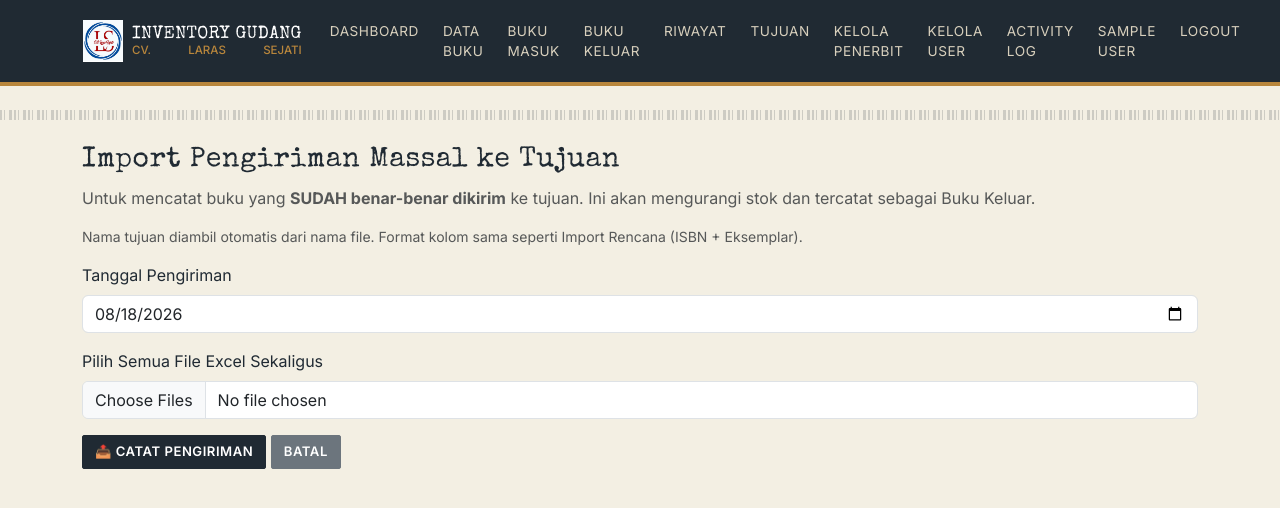
After one commit to echsanaji-cell/inventory-gudang, a Flask app: page /tujuan/import-pengiriman-massal in a window 1280 px wide. The commit adds this page. Shown: the top 508 px of the page. Run offline with Flask 3, Linux system fonts and the light colour scheme; the visitor is signed in with stand-in values (Sample User, id 1); some libraries are stand-ins or nearby versions.

```diff
--- a/app.py
+++ b/app.py
@@ -2860,5 +2860,255 @@ def tujuan_import_rencana_massal():
 
     return render_template('tujuan/import_rencana_massal.html')
 
+# ------------------ IMPORT MASSAL PENGIRIMAN (BUKU KELUAR PER TUJUAN) ------------------
+@app.route('/tujuan/import-pengiriman-massal', methods=['GET', 'POST'])
+@login_required
+@admin_required
+def tujuan_import_pengiriman_massal():
+    if request.method == 'POST':
+        files = request.files.getlist('files')
+        tanggal_kirim = request.form.get('tanggal_kirim', '').strip() or datetime.now().date().isoformat()
+
+        if not files or files[0].filename == '':
+            flash('Pilih minimal satu file.', 'danger')
+            return render_template('tujuan/import_pengiriman_massal.html', today=datetime.now().date().isoformat())
+
+        conn = get_db_connection()
+        cur = conn.cursor()
+
+        cur.execute("SELECT id, nama FROM tujuan")
+        semua_tujuan = cur.fetchall()
+        peta_tujuan = {}
+        for t in semua_tujuan:
+            key = re.sub(r'\s+', ' ', t['nama'].strip().lower())
+            peta_tujuan.setdefault(key, []).append(t['id'])
+
+        cur.execute("SELECT id, isbn, stok FROM buku")
+        peta_buku = {b['isbn'].strip(): {'id': b['id'], 'stok': b['stok']} for b in cur.fetchall()}
+
+        file_berhasil = 0
+        file_tujuan_tidak_ketemu = []
+        file_nama_bentrok = []
+        file_gagal_baca = []
+        file_ada_duplikat = []
+        file_stok_kurang = []  # (nama_file, [(isbn, diminta, tersedia), ...])
+        total_baris_masuk = 0
+        total_isbn_tidak_ketemu = 0
+
+        for f in files:
+            nama_file = f.filename
+            if not nama_file or not nama_file.lower().endswith(('.xls', '.xlsx')):
+                continue
+
+            nama_tanpa_ext = re.sub(r'\.(xls|xlsx)$', '', nama_file, flags=re.IGNORECASE)
+            bagian_nama = re.sub(r'^\d+[\.\s_\-]+', '', nama_tanpa_ext)
+            nama_tujuan_dicari = re.sub(r'[_\s]+', ' ', bagian_nama).strip().lower()
+
+            daftar_id_cocok = peta_tujuan.get(nama_tujuan_dicari, [])
+
+            if len(daftar_id_cocok) == 0:
+                file_tujuan_tidak_ketemu.append(nama_file)
+                continue
+            if len(daftar_id_cocok) > 1:
+                file_nama_bentrok.append(f'{nama_file} → cocok dengan {len(daftar_id_cocok)} tujuan sekaligus')
+                continue
+
+            tujuan_id = daftar_id_cocok[0]
+
+            try:
+                semua_rows = baca_excel_universal(f)
+            except Exception:
+                file_gagal_baca.append(nama_file)
+                continue
+
+            header_row_idx = None
+            kolom_index = {}
+            alias_kolom = {'isbn': ['isbn'], 'eksemplar': ['eksemplar', 'jumlah eksemplar', 'jumlah']}
+
+            for i, row in enumerate(semua_rows[:15]):
+                row_values = [str(cell).strip().lower() if cell is not None else '' for cell in row]
+                if 'isbn' in row_values:
+                    header_row_idx = i
+                    for field, kemungkinan_nama in alias_kolom.items():
+                        for nama in kemungkinan_nama:
+                            if nama in row_values:
+                                kolom_index[field] = row_values.index(nama)
+                                break
+                    break
+
+            if header_row_idx is None or 'isbn' not in kolom_index:
+                file_gagal_baca.append(nama_file)
+                continue
+
+            agregasi_per_buku = {}
+            isbn_muncul = {}
+
+            for row in semua_rows[header_row_idx + 1:]:
+                idx_isbn = kolom_index.get('isbn')
+                idx_eks = kolom_index.get('eksemplar')
+
+                if idx_isbn is None or idx_isbn >= len(row) or row[idx_isbn] is None:
+                    continue
+
+                isbn = str(row[idx_isbn]).strip()
+                if not isbn:
+                    continue
+
+                try:
+                    eksemplar = int(float(row[idx_eks])) if idx_eks is not None and idx_eks < len(row) and row[idx_eks] else 1
+                except (ValueError, TypeError):
+                    eksemplar = 1
+
+                isbn_muncul[isbn] = isbn_muncul.get(isbn, 0) + 1
+
+                info_buku = peta_buku.get(isbn)
+                if not info_buku:
+                    total_isbn_tidak_ketemu += 1
+                    continue
+
+                agregasi_per_buku[info_buku['id']] = agregasi_per_buku.get(info_buku['id'], 0) + eksemplar
+
+            isbn_dobel = [isbn for isbn, jumlah in isbn_muncul.items() if jumlah > 1]
+            if isbn_dobel:
+                file_ada_duplikat.append((nama_file, isbn_dobel))
+
+            # cek stok cukup sebelum proses transaksi
+            stok_kurang_file = []
+            for buku_id, jumlah_diminta in agregasi_per_buku.items():
+                cur.execute("SELECT isbn, stok FROM buku WHERE id = %s", (buku_id,))
+                b = cur.fetchone()
+                if b and b['stok'] < jumlah_diminta:
+                    stok_kurang_file.append((b['isbn'], jumlah_diminta, b['stok']))
+
+            if stok_kurang_file:
+                file_stok_kurang.append((nama_file, stok_kurang_file))
+                continue  # skip seluruh file ini, jangan proses sebagian
+
+            for buku_id, jumlah in agregasi_per_buku.items():
+                cur.execute(
+                    """INSERT INTO transaksi (buku_id, tipe, jumlah, user_id, tanggal, tujuan_id, keterangan)
+                       VALUES (%s, 'keluar', %s, %s, %s, %s, %s)""",
+                    (buku_id, jumlah, session['user_id'], tanggal_kirim, tujuan_id, f'Import massal: {nama_file}')
+                )
+                cur.execute(
+                    "UPDATE buku SET stok = stok - %s, updated_at = NOW() WHERE id = %s",
+                    (jumlah, buku_id)
+                )
+                total_baris_masuk += 1
+
+            file_berhasil += 1
+
+        conn.commit()
+        cur.close()
+        conn.close()
+
+        catat_aktivitas('Import Pengiriman Massal', f'{file_berhasil} file diproses, {total_baris_masuk} baris pengiriman dicatat')
+
+        pesan = f'{file_berhasil} file berhasil diproses ({total_baris_masuk} baris pengiriman dicatat).'
+        if file_tujuan_tidak_ketemu:
+            pesan += f' {len(file_tujuan_tidak_ketemu)} file nama tujuannya tidak ditemukan.'
+        if file_nama_bentrok:
+            pesan += f' {len(file_nama_bentrok)} file nama tujuannya bentrok.'
+        if file_gagal_baca:
+            pesan += f' {len(file_gagal_baca)} file gagal dibaca/format salah.'
+        if total_isbn_tidak_ketemu:
+            pesan += f' {total_isbn_tidak_ketemu} baris ISBN tidak ditemukan di Data Buku.'
+        if file_ada_duplikat:
+            pesan += f' {len(file_ada_duplikat)} file punya ISBN dobel (sudah dijumlahkan).'
+        if file_stok_kurang:
+            pesan += f' {len(file_stok_kurang)} file DILEWATI karena stok tidak cukup — lihat detail di bawah.'
+
+        return render_template(
+            'tujuan/import_pengiriman_massal.html',
+            hasil=True, pesan=pesan,
+            file_tujuan_tidak_ketemu=file_tujuan_tidak_ketemu,
+            file_nama_bentrok=file_nama_bentrok,
+            file_gagal_baca=file_gagal_baca,
+            file_ada_duplikat=file_ada_duplikat,
+            file_stok_kurang=file_stok_kurang
+        )
+
+    return render_template('tujuan/import_pengiriman_massal.html', today=datetime.now().date().isoformat())
+
+# ------------------ SCAN CEPAT: CATAT PENGIRIMAN PER SCAN ------------------
+@app.route('/tujuan/<int:tujuan_id>/scan', methods=['POST'])
+@login_required
+@viewer_blocked
+def tujuan_scan_kirim(tujuan_id):
+    isbn = request.json.get('isbn', '').strip() if request.is_json else request.form.get('isbn', '').strip()
+
+    if not isbn:
+        return {'success': False, 'message': 'ISBN kosong.'}, 400
+
+    conn = get_db_connection()
+    cur = conn.cursor()
+
+    cur.execute("SELECT id, judul, stok FROM buku WHERE isbn = %s", (isbn,))
+    buku = cur.fetchone()
+
+    if not buku:
+        cur.close()
+        conn.close()
+        return {'success': False, 'message': f'ISBN {isbn} tidak ditemukan di Data Buku.'}
+
+    if buku['stok'] <= 0:
+        cur.close()
+        conn.close()
+        return {'success': False, 'message': f'Stok "{buku["judul"]}" sudah habis (0).'}
+
+    try:
+        # cek apakah sudah ada baris transaksi scan cepat untuk buku+tujuan ini hari ini, kalau ada tambah jumlahnya
+        cur.execute(
+            """SELECT id, jumlah FROM transaksi
+               WHERE tujuan_id = %s AND buku_id = %s AND tipe = 'keluar'
+                     AND tanggal = CURRENT_DATE AND keterangan = 'Scan Cepat Tujuan'""",
+            (tujuan_id, buku['id'])
+        )
+        existing = cur.fetchone()
+
+        if existing:
+            cur.execute("UPDATE transaksi SET jumlah = jumlah + 1 WHERE id = %s", (existing['id'],))
+        else:
+            cur.execute(
+                """INSERT INTO transaksi (buku_id, tipe, jumlah, user_id, tanggal, tujuan_id, keterangan)
+                   VALUES (%s, 'keluar', 1, %s, CURRENT_DATE, %s, 'Scan Cepat Tujuan')""",
+                (buku['id'], session['user_id'], tujuan_id)
+            )
+
+        cur.execute("UPDATE buku SET stok = stok - 1, updated_at = NOW() WHERE id = %s", (buku['id'],))
+
+        # ambil total rencana & total terkirim terbaru untuk buku ini di tujuan ini
+        cur.execute(
+            "SELECT jumlah_rencana FROM distribusi_rencana WHERE tujuan_id = %s AND buku_id = %s",
+            (tujuan_id, buku['id'])
+        )
+        rencana_row = cur.fetchone()
+        jumlah_rencana = rencana_row['jumlah_rencana'] if rencana_row else 0
+
+        cur.execute(
+            "SELECT COALESCE(SUM(jumlah), 0) as total FROM transaksi WHERE tujuan_id = %s AND buku_id = %s AND tipe = 'keluar'",
+            (tujuan_id, buku['id'])
+        )
+        jumlah_terkirim = cur.fetchone()['total']
+
+        conn.commit()
+
+        return {
+            'success': True,
+            'buku_id': buku['id'],
+            'judul': buku['judul'],
+            'isbn': isbn,
+            'jumlah_terkirim': jumlah_terkirim,
+            'jumlah_rencana': jumlah_rencana,
+            'lebih_dari_rencana': jumlah_rencana > 0 and jumlah_terkirim > jumlah_rencana,
+            'tidak_ada_rencana': jumlah_rencana == 0
+        }
+    except Exception as e:
+        conn.rollback()
+        return {'success': False, 'message': f'Gagal memproses: {str(e)}'}
+    finally:
+        cur.close()
+        conn.close()
+
 if __name__ == '__main__':
     app.run(debug=True)
--- /dev/null
+++ b/templates/tujuan/import_pengiriman_massal.html
@@ -0,0 +1,81 @@
+{% extends "base.html" %}
+{% block title %}Import Pengiriman Massal{% endblock %}
+{% block content %}
+<h3>Import Pengiriman Massal ke Tujuan</h3>
+<p class="text-muted">Untuk mencatat buku yang <strong>SUDAH benar-benar dikirim</strong> ke tujuan. Ini akan mengurangi stok dan tercatat sebagai Buku Keluar.</p>
+<p class="text-muted small">Nama tujuan diambil otomatis dari nama file. Format kolom sama seperti Import Rencana (ISBN + Eksemplar).</p>
+
+{% if hasil %}
+<div class="alert alert-info">{{ pesan }}</div>
+
+{% if file_stok_kurang %}
+<div class="card mb-3 border-danger">
+    <div class="card-header bg-danger text-white">❌ File dilewati — stok tidak cukup ({{ file_stok_kurang|length }})</div>
+    <div class="card-body">
+        {% for nama_file, daftar_kurang in file_stok_kurang %}
+        <div class="mb-2">
+            <strong class="small">{{ nama_file }}</strong>
+            <ul class="small mb-0">
+                {% for isbn, diminta, tersedia in daftar_kurang %}
+                <li class="mono">ISBN {{ isbn }}: diminta {{ diminta }}, stok tersedia {{ tersedia }}</li>
+                {% endfor %}
+            </ul>
+        </div>
+        {% endfor %}
+    </div>
+</div>
+{% endif %}
+
+{% if file_ada_duplikat %}
+<div class="card mb-3">
+    <div class="card-header bg-info-subtle">ℹ️ File dengan ISBN dobel ({{ file_ada_duplikat|length }})</div>
+    <div class="card-body">
+        {% for nama_file, daftar_isbn in file_ada_duplikat %}
+        <div class="mb-2">
+            <strong class="small">{{ nama_file }}</strong>
+            <div class="small text-muted mono">ISBN dobel: {{ daftar_isbn|join(', ') }}</div>
+        </div>
+        {% endfor %}
+    </div>
+</div>
+{% endif %}
+
+{% if file_tujuan_tidak_ketemu %}
+<div class="card mb-3">
+    <div class="card-header bg-warning-subtle">⚠️ Tujuan tidak ditemukan ({{ file_tujuan_tidak_ketemu|length }})</div>
+    <div class="card-body">
+        <ul class="small mb-0">
+            {% for f in file_tujuan_tidak_ketemu %}<li>{{ f }}</li>{% endfor %}
+        </ul>
+    </div>
+</div>
+{% endif %}
+
+{% if file_nama_bentrok %}
+<div class="card mb-3">
+    <div class="card-header bg-danger-subtle">⚠️ Nama tujuan bentrok ({{ file_nama_bentrok|length }})</div>
+    <div class="card-body">
+        <ul class="small mb-0">
+            {% for f in file_nama_bentrok %}<li>{{ f }}</li>{% endfor %}
+        </ul>
+    </div>
+</div>
+{% endif %}
+
+<a href="{{ url_for('tujuan_list') }}" class="btn btn-primary">Lihat Daftar Tujuan</a>
+{% endif %}
+
+<form method="POST" enctype="multipart/form-data" class="mt-3">
+    <input type="hidden" name="csrf_token" value="{{ csrf_token() }}">
+    <div class="mb-3">
+        <label class="form-label">Tanggal Pengiriman</label>
+        <input type="date" name="tanggal_kirim" class="form-control" value="{{ today }}">
+    </div>
+    <div class="mb-3">
+        <label class="form-label">Pilih Semua File Excel Sekaligus</label>
+        <input type="file" name="files" class="form-control" accept=".xls,.xlsx" multiple required>
+    </div>
+    <button type="submit" class="btn btn-primary" onclick="return confirm('Ini akan MENGURANGI STOK buku sesuai isi file. Yakin lanjut?');">📤 Catat Pengiriman</button>
+    <a href="{{ url_for('tujuan_list') }}" class="btn btn-secondary">Batal</a>
+</form>
+{% endblock %}
--- a/templates/tujuan/list.html
+++ b/templates/tujuan/list.html
@@ -7,6 +7,7 @@
         {% if session.role == 'admin' %}
         <a href="{{ url_for('tujuan_import') }}" class="btn btn-outline-secondary btn-sm">📤 Import Tujuan</a>
         <a href="{{ url_for('tujuan_import_rencana_massal') }}" class="btn btn-outline-primary btn-sm">📦 Import Rencana Massal</a>
+        <a href="{{ url_for('tujuan_import_pengiriman_massal') }}" class="btn btn-outline-success btn-sm">🚚 Import Pengiriman Massal</a>
         <a href="{{ url_for('tujuan_tambah') }}" class="btn btn-primary btn-sm">+ Tambah Tujuan</a>
         {% endif %}
     </div>
```
Also changed, not shown: templates/tujuan/detail.html (+95 -6 lines).
